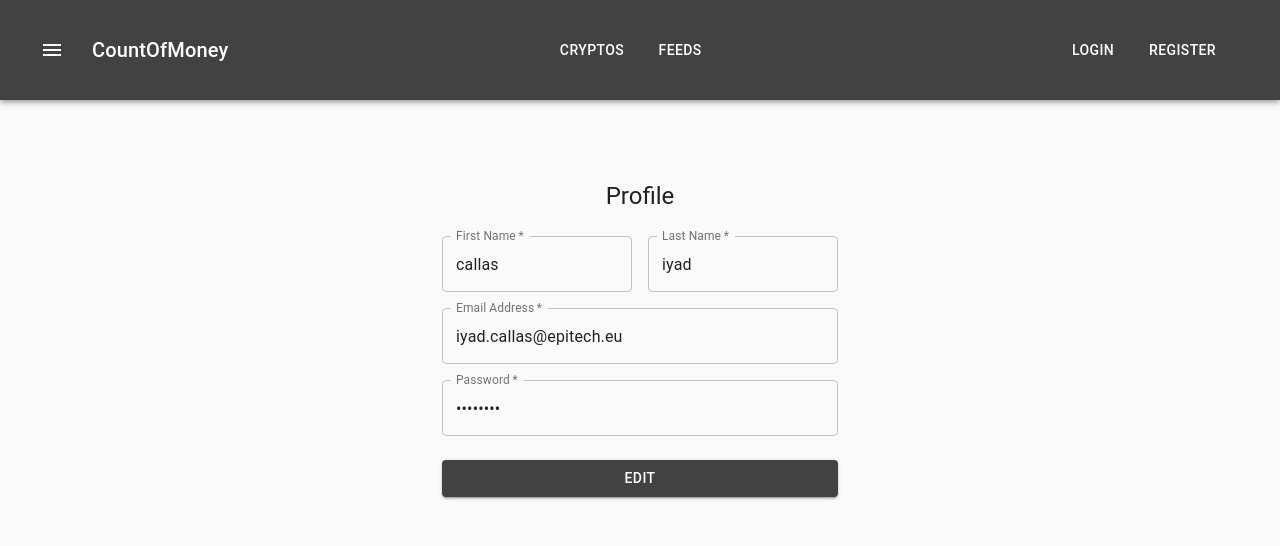
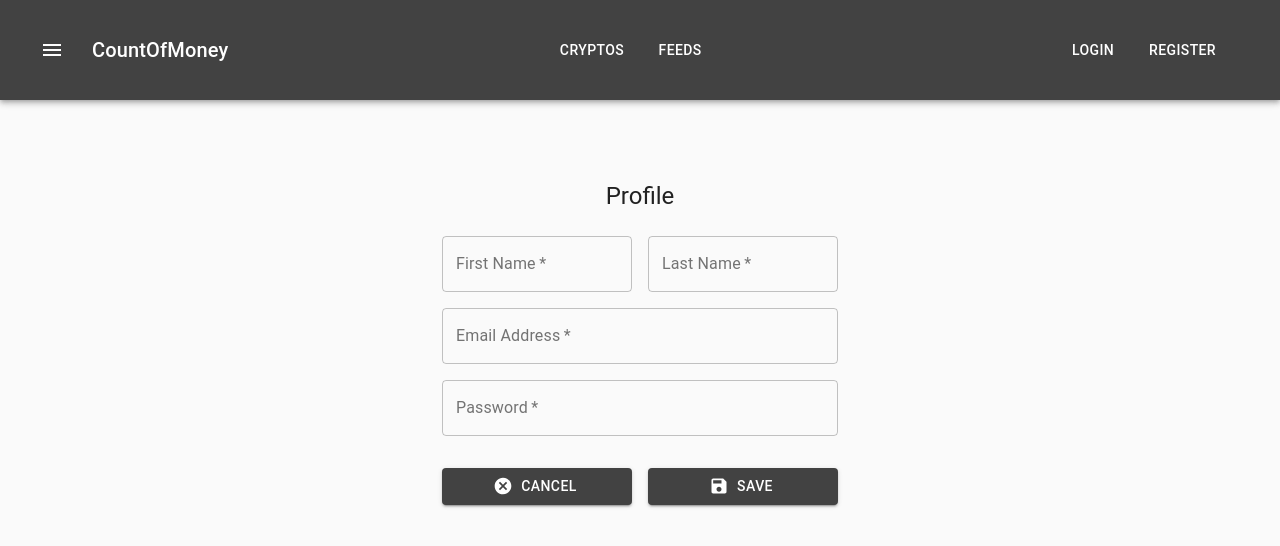
Before and after one commit to THE-COUNT-OF-MONEY/The-Count-of-Money, a React (Create React App) app in the folder front-end/: page /profile in a window 1280 px wide. Both pictures are taken after a click on the button "EDIT". Shown: the top 546 px of the page. Built offline with nearby package versions, Linux system fonts and the light colour scheme.

Commit message:
Update profile fonctionnel

```diff
--- a/front-end/src/components/Profile.js
+++ b/front-end/src/components/Profile.js
@@ -6,6 +6,11 @@ import Grid from '@material-ui/core/Grid';
 import Typography from '@material-ui/core/Typography';
 import { withStyles } from '@material-ui/core/styles';
 import Container from '@material-ui/core/Container';
+import SaveIcon from '@material-ui/icons/Save';
+import CancelIcon from '@material-ui/icons/Cancel';
+import { Api } from '../services/Api'
+import Alert from '@material-ui/lab/Alert';
+import AlertTitle from '@material-ui/lab/AlertTitle';
 
 const useStyles = theme => ({
   paper: {
@@ -32,15 +37,19 @@ class Profile extends Component{
     super();
 
     this.state = {
-      firstname: 'callas',
-      lastname: 'iyad',
-      email: 'iyad.callas@epitech.eu',
-      password: 'test1234',
-      readOnly: true
+      firstname: '',
+      lastname: '',
+      email: '',
+      password: '',
+      readOnly: true,
+      errorMessage: '',
+      redirect: false
     };
 
     this.isDisabled = this.isDisabled.bind(this);
     this.switch = this.switch.bind(this);
+    this.putProfile = this.putProfile.bind(this);
+    this.onChange = this.onChange.bind(this);
   }
 
     isDisabled() {
@@ -57,6 +66,42 @@ class Profile extends Component{
         else {
             this.setState({ readOnly: true })
         }
+    }
+
+    handleSubmit(event) {
+      event.preventDefault();
+    }
+    putProfile()
+    {
+      if(this.state.firstname && this.state.lastname && this.state.email && this.state.password )
+      {
+        let data = {'firstname' : this.state.firstname, 'lastname': this.state.lastname, 'email': this.state.email, 'password': this.state.password}
+        let dataJson = JSON.stringify(data)
+        Api.putProfile(dataJson).then((result)=>{
+          if(result === 'updated')
+          {
+            this.setState({redirect: true});
+            this.props.history.push('/profile')
+          }
+          else{
+            this.setState({errorMessage: result});
+          }
+        })
+       }
+    }
+
+    onChange(e){
+    this.setState({[e.target.name]: e.target.value});
+    }
+
+    renderErrrorMessage(){
+      if(this.state.errorMessage !== ''){
+        return <Alert severity="error">
+        <AlertTitle>Error</AlertTitle>
+          {this.state.errorMessage} — <strong>check it out!</strong>
+      </Alert>
+      }
+      else return '';
     }
 
     render () {
@@ -82,7 +127,7 @@ class Profile extends Component{
                     fullWidth
                     id="firstname"
                     label="First Name"
-                    autoFocus
+                    onChange={this.onChange}
                   />
                 </Grid>
                 <Grid item xs={12} sm={6}>
@@ -96,6 +141,7 @@ class Profile extends Component{
                     label="Last Name"
                     name="lastname"
                     autoComplete="lname"
+                    onChange={this.onChange}
                   />
                 </Grid>
                 <Grid item xs={12}>
@@ -109,6 +155,7 @@ class Profile extends Component{
                     label="Email Address"
                     name="email"
                     autoComplete="email"
+                    onChange={this.onChange}
                   />
                 </Grid>
                 <Grid item xs={12}>
@@ -123,9 +170,13 @@ class Profile extends Component{
                     type="password"
                     id="password"
                     autoComplete="current-password"
+                    onChange={this.onChange}
                   />
                 </Grid>
               </Grid>
+              {
+                this.state.readOnly?
+                <div>
                 <Button onClick={this.switch}
                   fullWidth
                   variant="contained"
@@ -134,7 +185,43 @@ class Profile extends Component{
                 >
                   Edit
                 </Button>
+                </div>
+                :null
+              }
+              {
+                !this.state.readOnly?
+                <div>
+                  <Grid container spacing={2}>
+                    <Grid item xs={12} sm={6}>
+                      <Button onClick={this.switch}
+                        fullWidth
+                        variant="contained"
+                        color="primary"
+                        startIcon={<CancelIcon/>}
+                        className={classes.submit}
+                      >
+                        Cancel
+                      </Button>
+                    </Grid>
+                    <Grid item xs={12} sm={6}>
+                      <Button onClick={this.putProfile}
+                        fullWidth
+                        variant="contained"
+                        color="primary"
+                        startIcon={<SaveIcon/>}
+                        className={classes.submit}
+                      >
+                        Save
+                      </Button>
+                    </Grid>
+                  </Grid>
+                </div>
+                :null
+              }
             </form>
+            <div>
+              {this.renderErrrorMessage()}
+            </div>
           </div>
         </Container>
       );
--- a/front-end/src/services/Api.js
+++ b/front-end/src/services/Api.js
@@ -110,6 +110,18 @@ export const Api = {
         })
     },
 
+    putProfile(userData) {
+        return new Promise((resolve) =>{
+            apiRequest.put('/users/profile', userData)
+                .then((res) => {
+                    resolve('updated');
+
+                }).catch((error) => {
+                    resolve(error.response.data.message);
+                });
+        })
+    },
+
     getUsers() {
         return new Promise((resolve) =>{
             apiRequest.get('/users')
```
Lines whose indentation alone changed are shown as unchanged.
